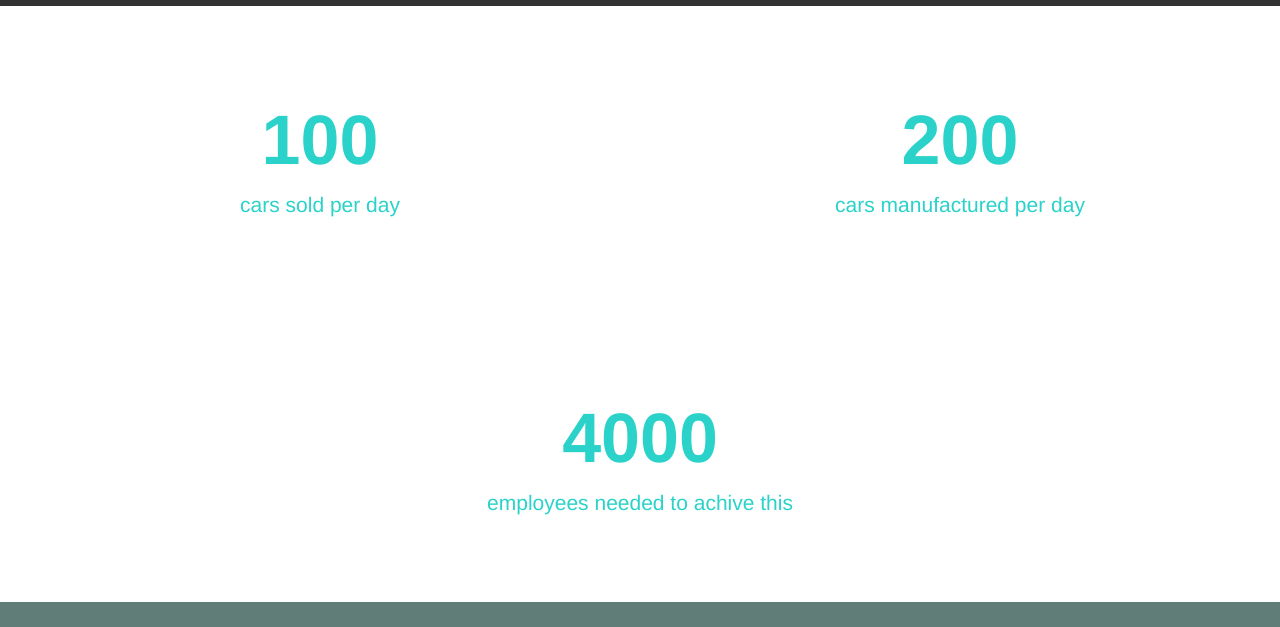
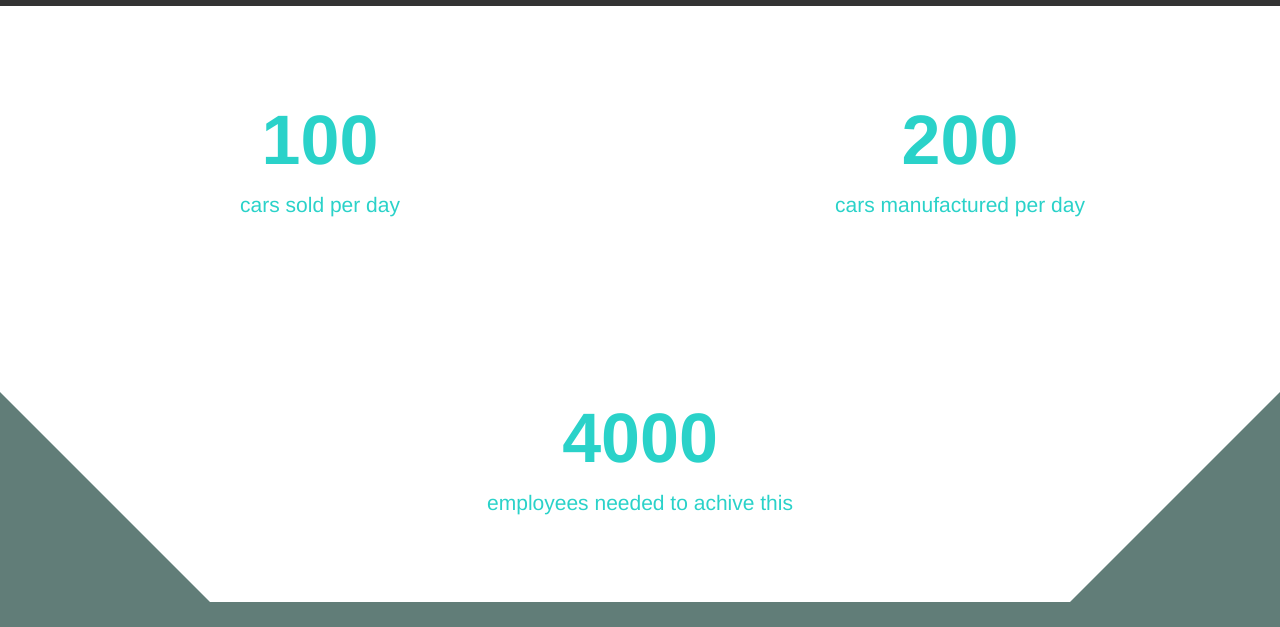
Before and after one commit to cyntss/thomas-evaluation, a plain HTML site: page index.html in a window 1280 px wide. Shown: the part 150-777 px from the top of the page. Drawn offline with nearby package versions, Linux system fonts and the light colour scheme.

Commit message:
dashboard eye leading triangles

```diff
--- a/css/theme.less
+++ b/css/theme.less
@@ -37,6 +37,36 @@ header {
 			width: 50%;
 		}
 	}
+	#employees {
+		text-align: center;
+		position: relative;
+		.container {
+			display: inline-block;
+			padding: 6em 0;
+			width: auto;
+			&:before,&:after {
+				content: "";
+				position: absolute;
+				bottom:0;
+				width: 0;
+				height: 0;
+				border-style: solid;
+
+
+
+			}
+			&:before {
+				border-width: 15em 0 0 15em;
+				border-color: transparent transparent transparent @DarkSteel;
+				left: 0;
+			}
+			&:after {
+				right: 0;
+				border-width: 0 0 15em 15em;
+				border-color: transparent transparent @DarkSteel transparent;
+			}
+		}
+	}
 }
 
 footer {
--- a/index.html
+++ b/index.html
@@ -32,13 +32,11 @@
         </div>
       </article>
       <article id="employees">
-        <div class="spacer left"></div>
         <div id="employees_needed" class="container">
           <div class="figure">4000</div>
           <div class="caption">employees needed to achive this</div>
         </div>
       </article>
-      <div class="spacer right"></div>
     </section>
     <footer>
       <div>
```
Also changed, not shown: css/theme.css.
